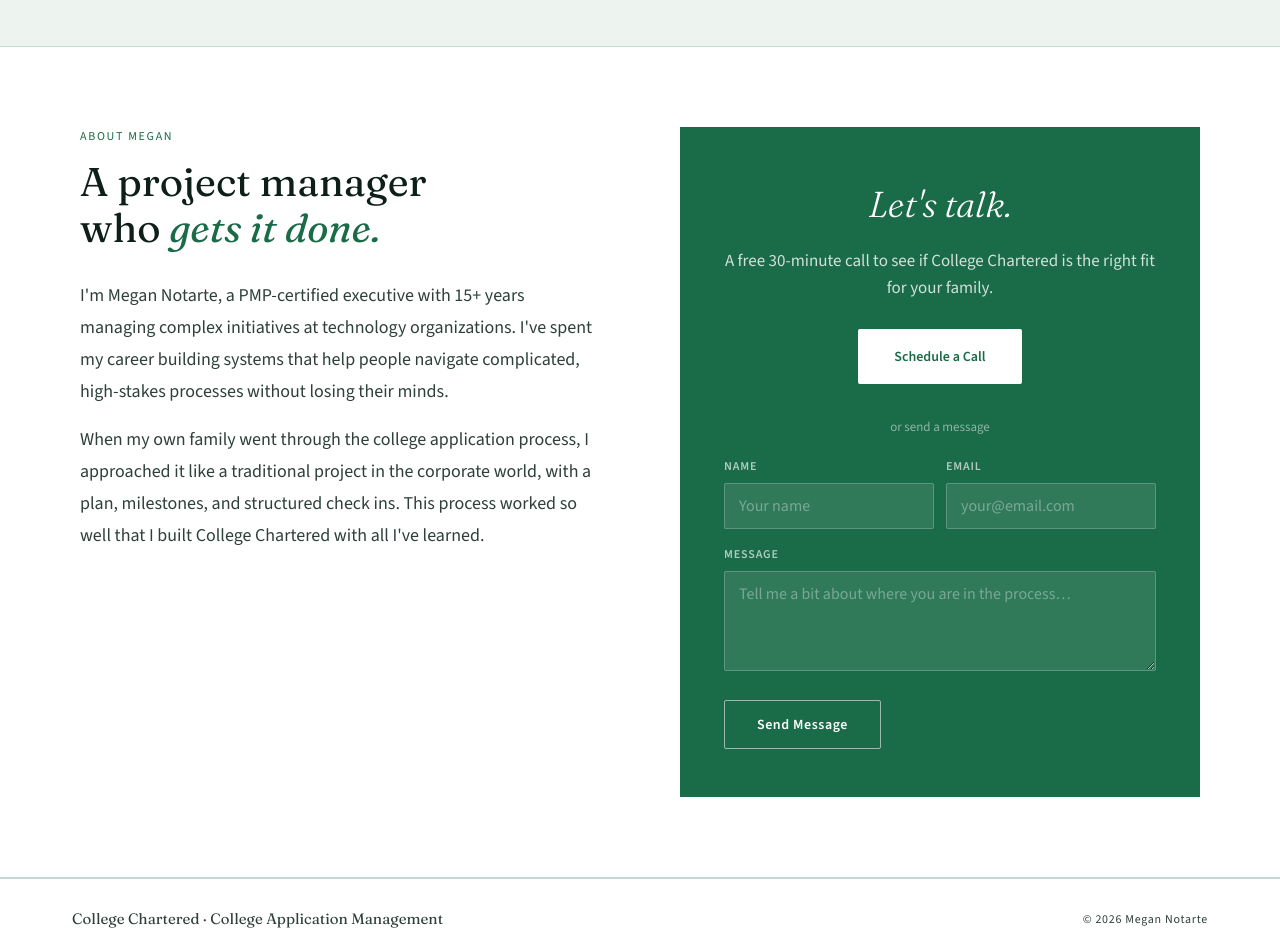
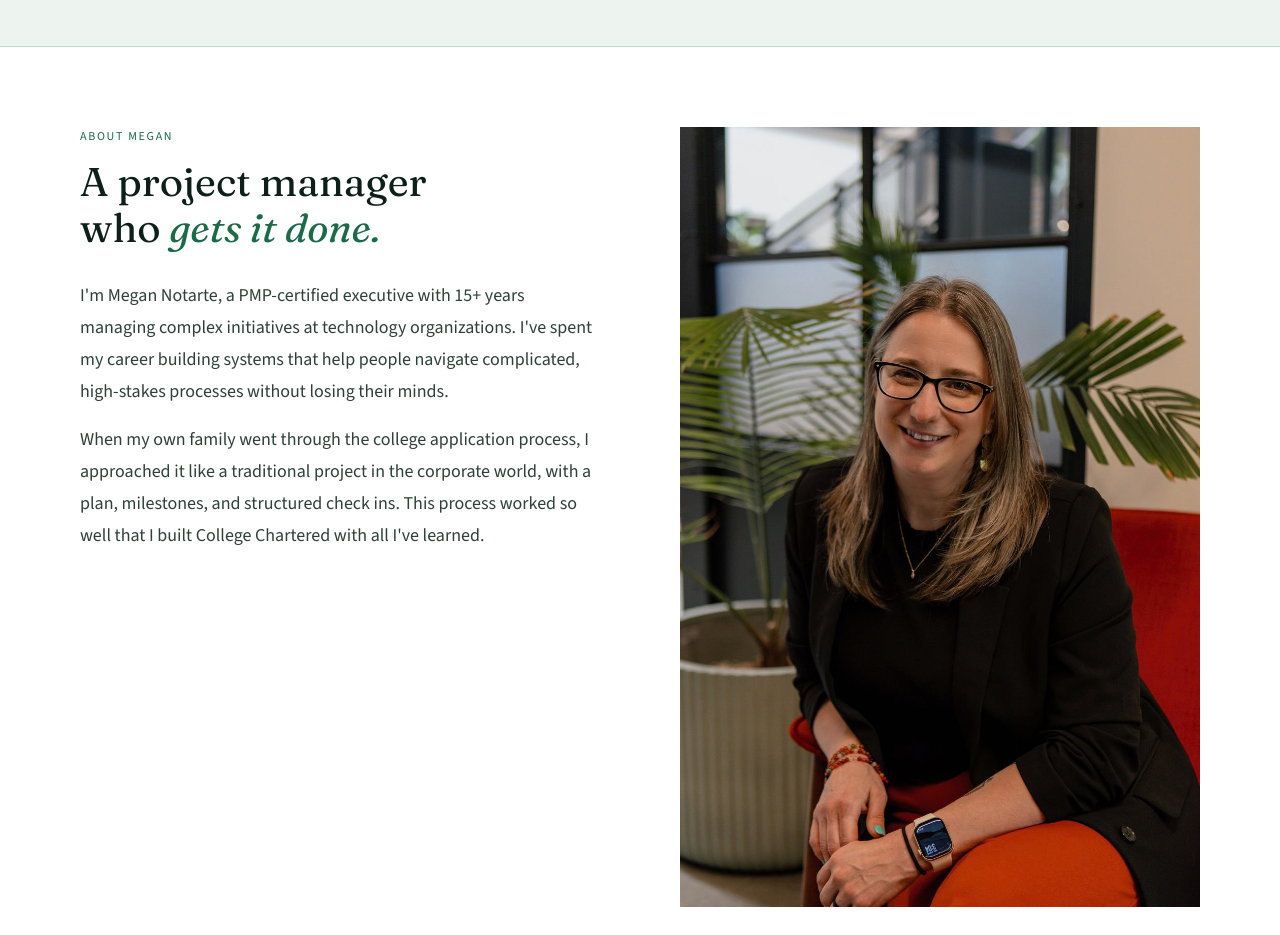
Before and after one commit to megnotarte/college, a plain HTML site: page index.html in a window 1280 px wide. Shown: the part 3480-4415 px from the top of the page. Drawn offline with nearby package versions, Linux system fonts and the light colour scheme.

Commit message:
Rework About section layout with portrait photo and full-width CTA
Bio and portrait now share a two-column row; the green CTA card spans
the full width below. Adds Megan's headshot (converted from HEIC).

Co-Authored-By: Claude Sonnet 4.6 <noreply@anthropic.com>

```diff
--- a/index.html
+++ b/index.html
@@ -479,8 +479,23 @@ body {
   margin: 0 auto;
   display: grid;
   grid-template-columns: 1fr 1fr;
-  gap: 80px;
+  gap: 64px 80px;
   align-items: start;
+}
+
+.about-cta { grid-column: 1 / -1; }
+
+.about-photo {
+  align-self: stretch;
+  overflow: hidden;
+}
+
+.about-photo img {
+  width: 100%;
+  height: 100%;
+  display: block;
+  object-fit: cover;
+  object-position: center top;
 }
 
 .about-h2 {
@@ -887,13 +902,22 @@ section[id], div[id] { scroll-margin-top: 88px; }
 <!-- ABOUT + CONTACT CTA -->
   <section class="about-section" id="about" aria-labelledby="about-h2">
     <div class="about-inner">
-      <div>
+
+      <!-- Row 1, left: bio -->
+      <div class="about-bio">
         <p class="sec-label" aria-hidden="true">About Megan</p>
         <h2 class="about-h2" id="about-h2">A project manager<br>who <em>gets it done.</em></h2>
-<p class="about-body">I'm Megan Notarte, a PMP-certified executive with 15+ years managing complex initiatives at technology organizations. I've spent my career building systems that help people navigate complicated, high-stakes processes without losing their minds.</p>
+        <p class="about-body">I'm Megan Notarte, a PMP-certified executive with 15+ years managing complex initiatives at technology organizations. I've spent my career building systems that help people navigate complicated, high-stakes processes without losing their minds.</p>
         <p class="about-body">When my own family went through the college application process, I approached it like a traditional project in the corporate world, with a plan, milestones, and structured check ins. This process worked so well that I built College Chartered with all I've learned.</p>
       </div>
-      <div class="cta-card" id="contact">
+
+      <!-- Row 1, right: portrait -->
+      <div class="about-photo">
+        <img src="megannotarte.jpg" alt="Megan Notarte" width="1024" height="1535">
+      </div>
+
+      <!-- Row 2: CTA spanning both columns -->
+      <div class="about-cta cta-card" id="contact">
         <p class="cta-title">Let's talk.</p>
         <p class="cta-desc">A free 30-minute call to see if College Chartered is the right fit for your family.</p>
         <a class="cta-btn" href="https://calendar.app.google/4BjvwMLCSoQvj9Aj6" target="_blank" rel="noopener noreferrer">Schedule a Call</a>
@@ -916,6 +940,7 @@ section[id], div[id] { scroll-margin-top: 88px; }
           <button class="contact-form-submit" type="submit">Send Message</button>
         </form>
       </div>
+
     </div>
   </section>
 
```
Also changed, not shown: megannotarte.jpg (added).
